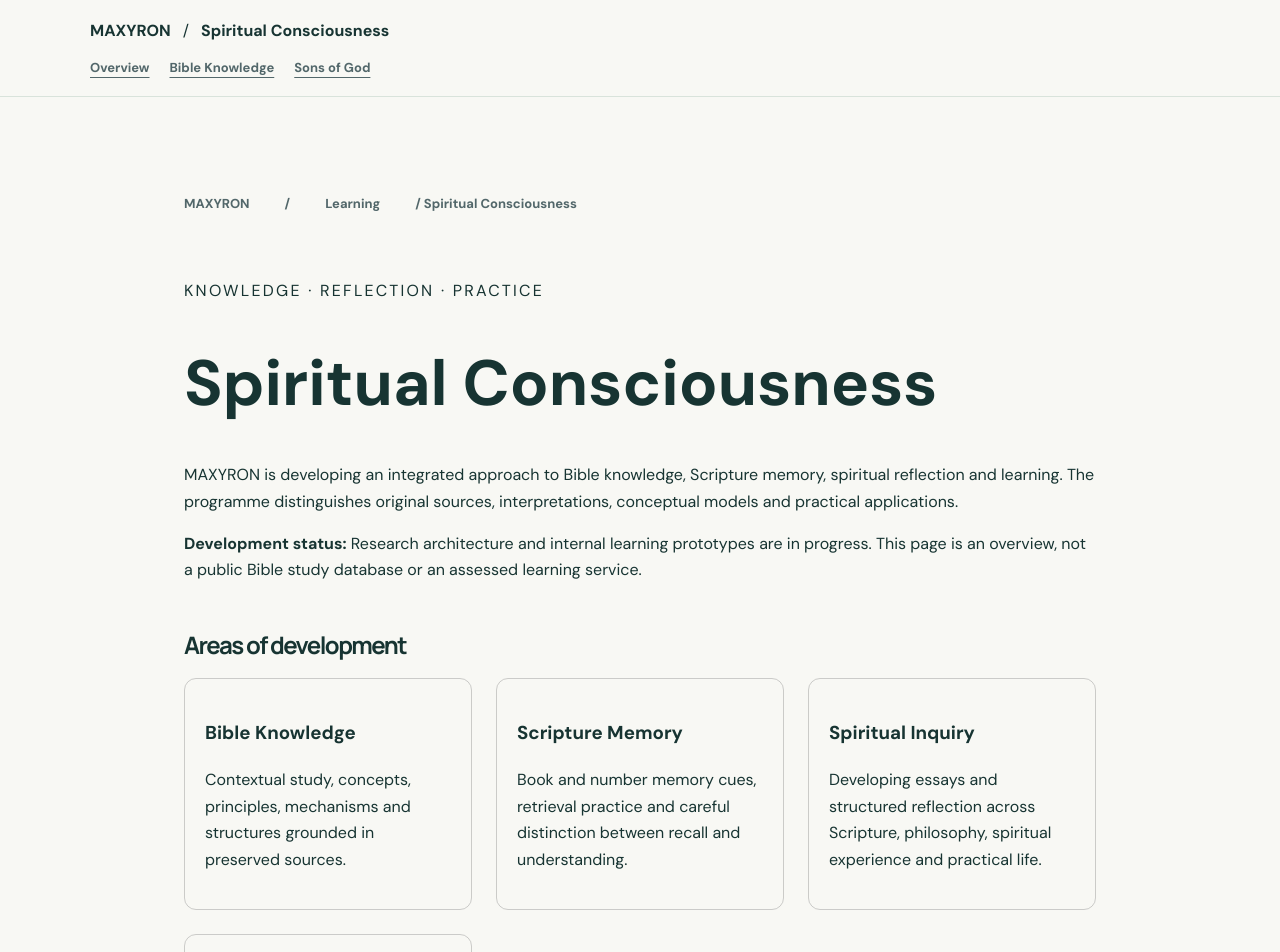
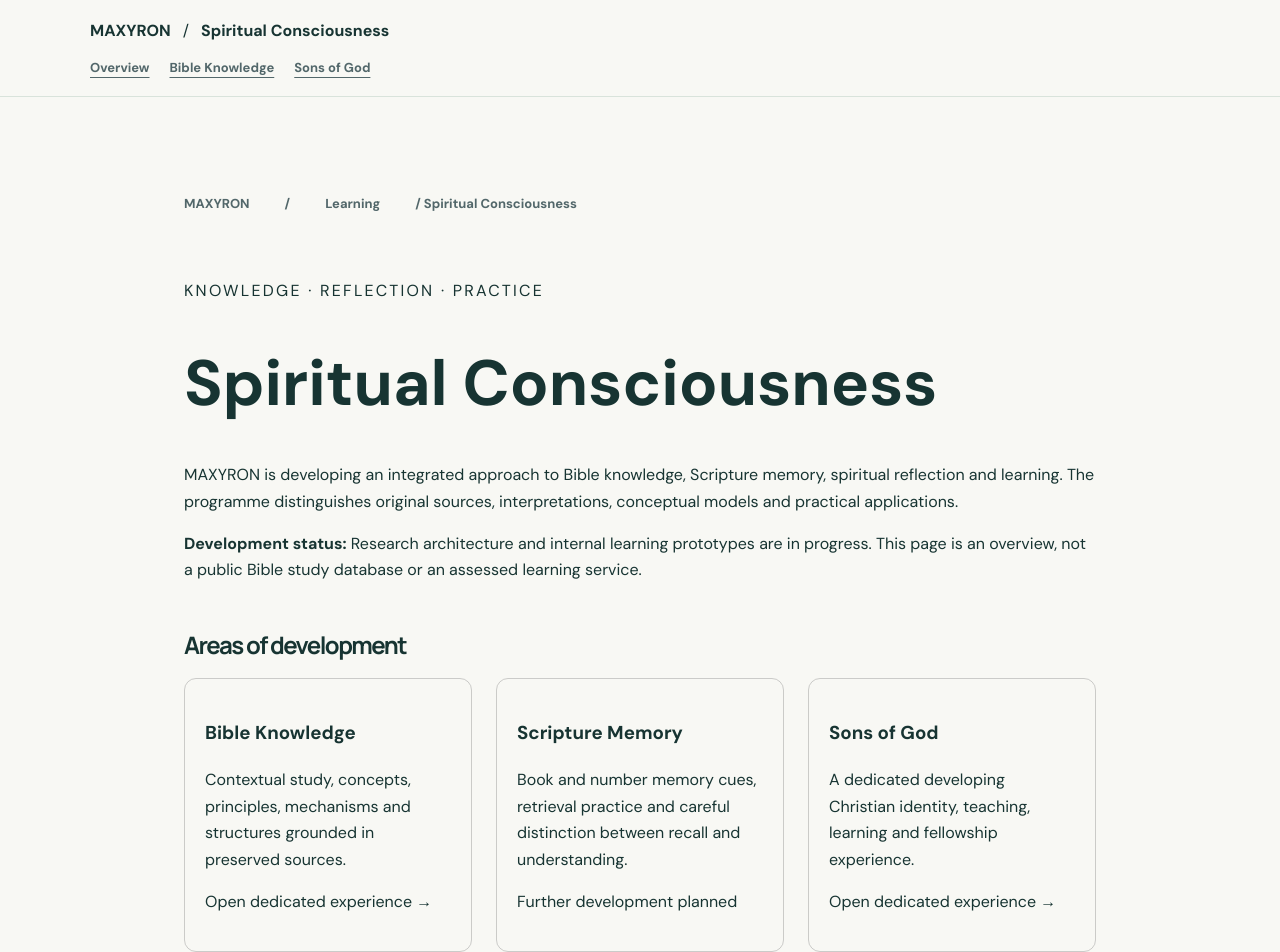
Before and after one commit to Odogwo/maxyron-website, a Next.js app: page /spiritual-consciousness in a window 1280 px wide. Shown: the top 952 px of the page. Built offline with nearby package versions, Linux system fonts and the light colour scheme.

Commit message:
feat(spiritual): link existing overview to dedicated Bible and SOG experiences

```diff
--- a/app/spiritual-consciousness/page.tsx
+++ b/app/spiritual-consciousness/page.tsx
@@ -1,4 +1,5 @@
 import type { Metadata } from 'next';
+import Link from 'next/link';
 
 export const metadata: Metadata = {
   title: 'Spiritual Consciousness | MAXYRON',
@@ -7,8 +8,9 @@ export const metadata: Metadata = {
 };
 
 const domains = [
-  { title: 'Bible Knowledge', description: 'Contextual study, concepts, principles, mechanisms and structures grounded in preserved sources.' },
+  { title: 'Bible Knowledge', href: '/spiritual-consciousness/bible', description: 'Contextual study, concepts, principles, mechanisms and structures grounded in preserved sources.' },
   { title: 'Scripture Memory', description: 'Book and number memory cues, retrieval practice and careful distinction between recall and understanding.' },
+  { title: 'Sons of God', href: '/spiritual-consciousness/sons-of-god', description: 'A dedicated developing Christian identity, teaching, learning and fellowship experience.' },
   { title: 'Spiritual Inquiry', description: 'Developing essays and structured reflection across Scripture, philosophy, spiritual experience and practical life.' },
   { title: 'Learning and Verification', description: 'Source-based learning prompts, interpretive boundaries and evidence-led assessment design.' },
 ];
@@ -24,7 +26,7 @@ export default function SpiritualConsciousnessPage() {
     </header>
     <section aria-labelledby="domains"><h2 id="domains">Areas of development</h2>
       <div style={{display:'grid',gridTemplateColumns:'repeat(auto-fit,minmax(230px,1fr))',gap:'1.5rem'}}>
-        {domains.map(domain=><article key={domain.title} style={{border:'1px solid #8886',borderRadius:12,padding:'1.25rem'}}><h3>{domain.title}</h3><p>{domain.description}</p></article>)}
+        {domains.map(domain=><article key={domain.title} style={{border:'1px solid #8886',borderRadius:12,padding:'1.25rem'}}><h3>{domain.title}</h3><p>{domain.description}</p>{'href' in domain && domain.href ? <p><Link href={domain.href}>Open dedicated experience →</Link></p> : <p>Further development planned</p>}</article>)}
       </div>
     </section>
     <section style={{marginTop:'3rem'}} aria-labelledby="method"><h2 id="method">Method and boundaries</h2>
```
